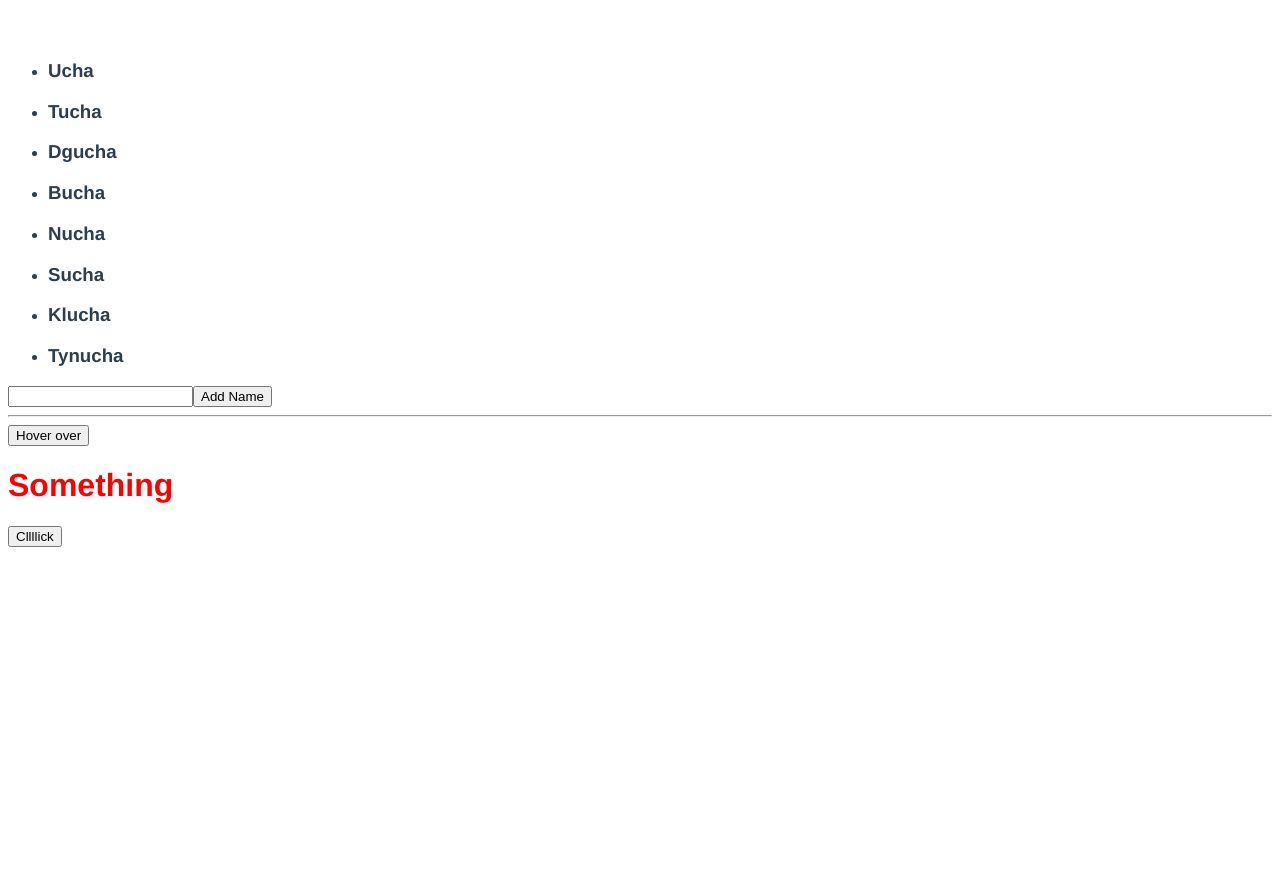
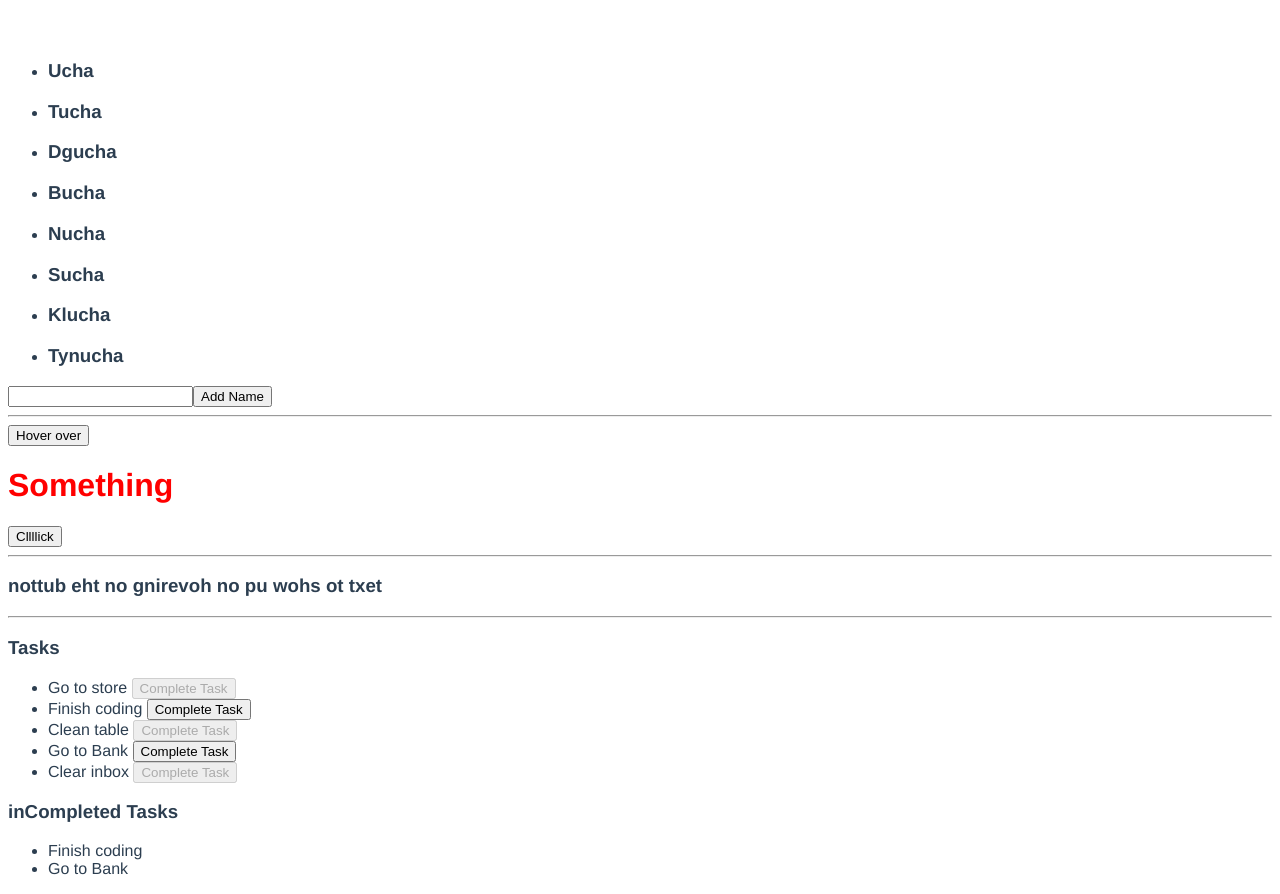
Before and after one commit to ucha19871/vue, a Vue app: page /#/test in a window 1280 px wide. Before the commit the page ends 800 px from the top, so only its background shows below. Built offline with nearby package versions, Linux system fonts and the light colour scheme.

Commit message:
computed property

```diff
--- a/src/components/Test.vue
+++ b/src/components/Test.vue
@@ -13,9 +13,19 @@
         <button :title="buttonTitle">Hover over</button>
 
         <h1 :class="className">Something </h1>
+        <button :class="{'isLoading':isLoading}" @click="toggleClass">Cllllick</button>
+        <hr>
+        <h3>{{reverseMessage}}</h3>
+        <hr>
+        <h3>Tasks</h3>
+        <ul>
+            <li v-for="task in tasks">{{task.title}} <button :disabled="task.completed">Complete Task</button></li>
+        </ul>
 
-        <button :class="{'isLoading':isLoading}" @click="toggleClass">Cllllick</button>
-
+        <h3>inCompleted Tasks</h3>
+        <ul>
+            <li v-for="itask in incompleteTasks">{{itask.title}} </li>
+        </ul>
 
     </div>
 </template>
@@ -26,14 +36,21 @@
         data () {
             return {
                 isLoading: false,
-                className:'color-red',
+                className: 'color-red',
                 buttonTitle: 'text to show  up on hovering on the button',
-                newName:'',
-                names: ['Ucha', 'Tucha', 'Dgucha', 'Bucha', 'Nucha', 'Sucha', 'Klucha', 'Tynucha']
+                newName: '',
+                names: ['Ucha', 'Tucha', 'Dgucha', 'Bucha', 'Nucha', 'Sucha', 'Klucha', 'Tynucha'],
+                tasks:[
+                    {title:'Go to store',completed:true},
+                    {title:'Finish coding',completed:false},
+                    {title:'Clean table',completed:true},
+                    {title:'Go to Bank',completed:false},
+                    {title:'Clear inbox',completed:true},
+                ]
             }
         },
 
-        methods:{
+        methods: {
             addName(){
                 this.names.push(this.newName)
                 this.newName = '';
@@ -44,6 +61,15 @@
                 this.isLoading = !this.isLoading;
             }
 
+        },
+
+        computed: {
+            reverseMessage(){
+                return this.buttonTitle.split('').reverse().join('');
+            },
+            incompleteTasks(){
+                return this.tasks.filter(task => !task.completed);
+            }
         }
 
 
@@ -54,13 +80,16 @@
     .test {
         text-align: left;
     }
-    .color-red{
-        color:red ;
+
+    .color-red {
+        color: red;
     }
-    .color-blue{
-        color:blue ;
+
+    .color-blue {
+        color: blue;
     }
-    .isLoading{
+
+    .isLoading {
         background: red;
     }
 </style>
```
